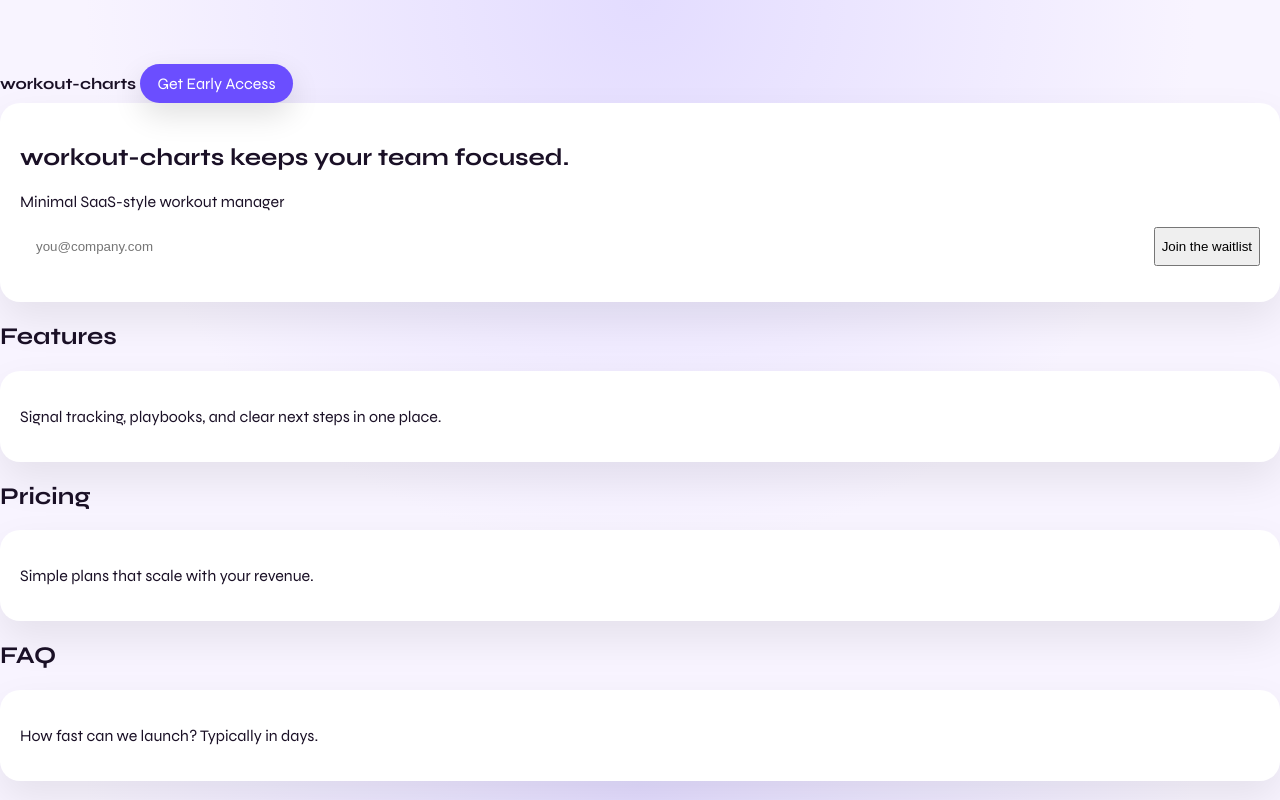
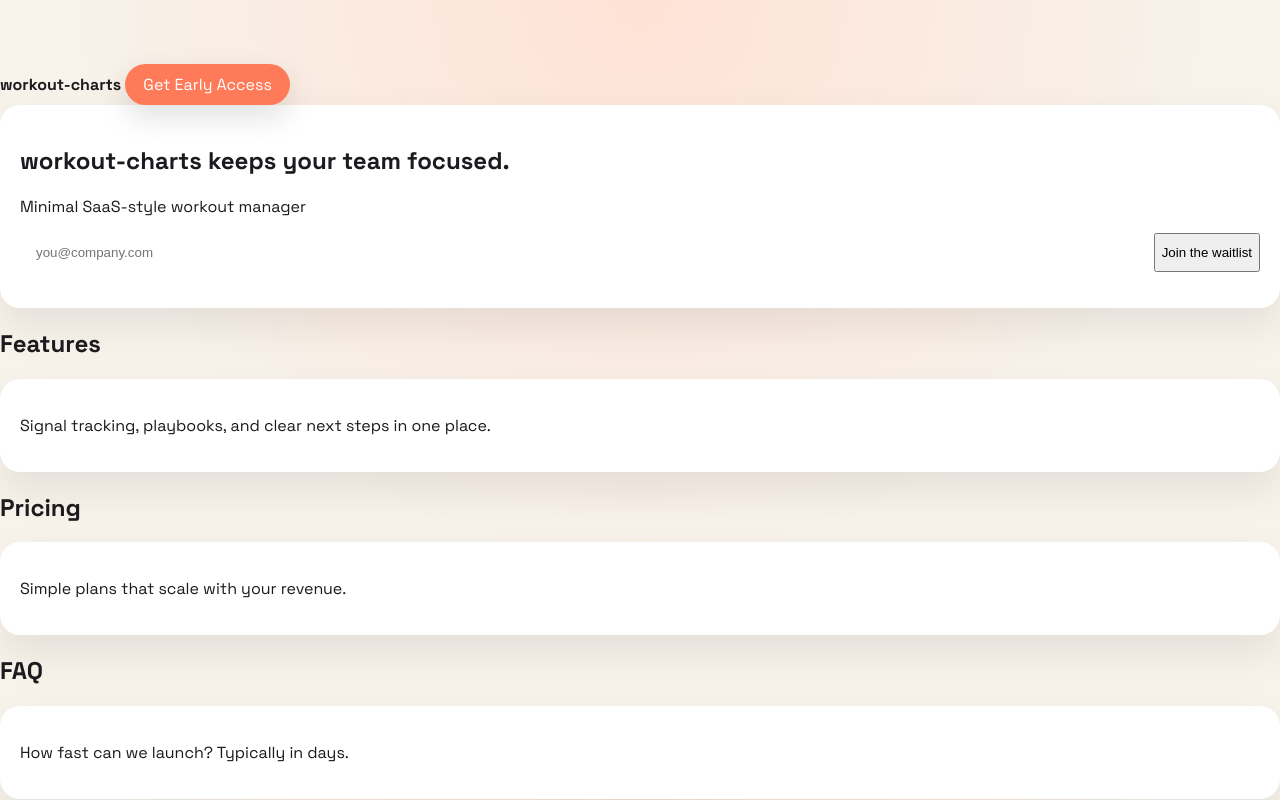
Before and after one commit to XSpiritWizardX/workout-charts, a website: page public/index.html in a window 1280 px wide. Drawn offline with Linux system fonts and the light colour scheme.

Commit message:
Update public/styles.css

```diff
--- a/public/styles.css
+++ b/public/styles.css
@@ -1,13 +1,13 @@
-@import url("https://fonts.googleapis.com/css2?family=Syne:wght@400;600;700&display=swap");
+@import url("https://fonts.googleapis.com/css2?family=Space+Grotesk:wght@400;600;700&display=swap");
 
 :root {
-  --bg: #f8f4ff;
+  --bg: #f7f2ea;
   --surface: #ffffff;
-  --ink: #1a1026;
-  --muted: #6f657f;
-  --accent: #6b4eff;
-  --accent-alt: #ff8a4c;
-  --glow: #e3dcff;
+  --ink: #1a1a1f;
+  --muted: #615b52;
+  --accent: #ff7a59;
+  --accent-alt: #1f7a8c;
+  --glow: #ffe2d6;
   --shadow: rgba(0, 0, 0, 0.12);
 }
 
@@ -17,7 +17,7 @@
 
 body {
   margin: 0;
-  font-family: "Syne", "Segoe UI", sans-serif;
+  font-family: "Space Grotesk", "Segoe UI", sans-serif;
   color: var(--ink);
   background: radial-gradient(circle at top, var(--glow) 0%, var(--bg) 55%);
 }
```
